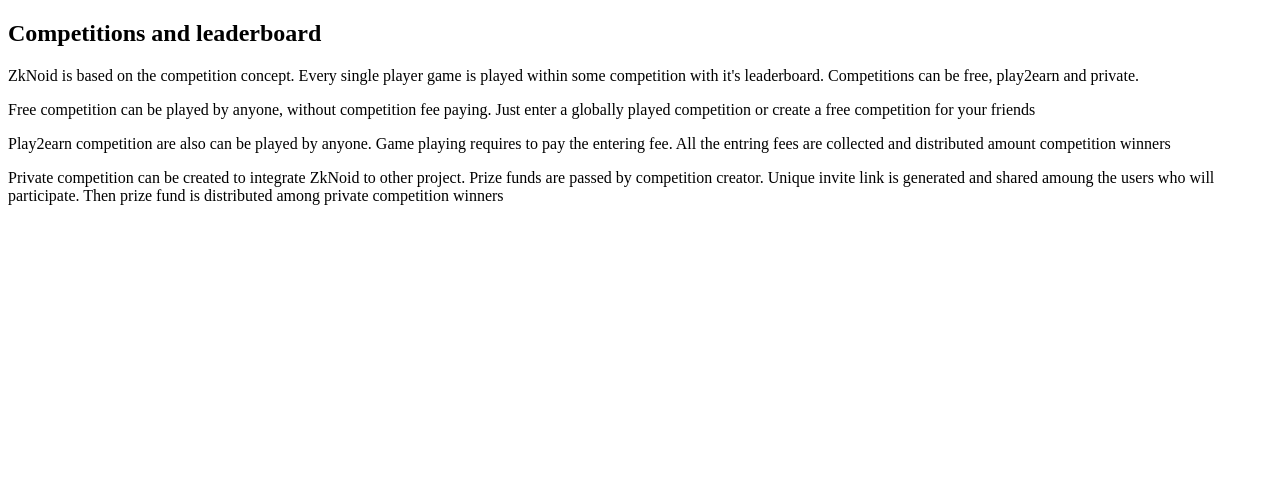
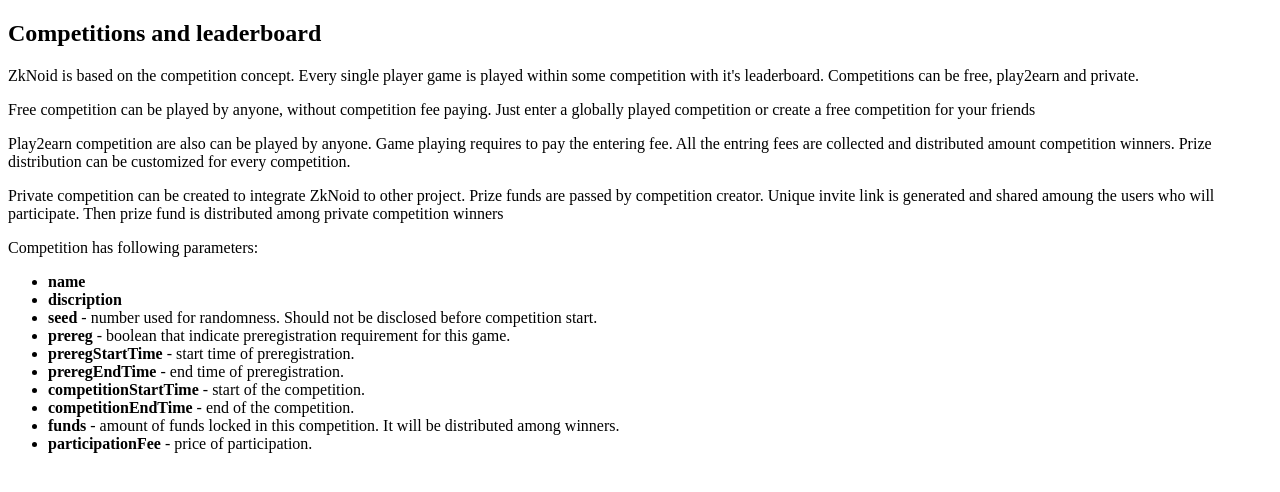
Before and after one commit to ZkNoid/docs, a Next.js app: page /docs/competitions in a window 1280 px wide. Shown: the top 492 px of the page. Built offline with nearby package versions, Linux system fonts and the light colour scheme.

Commit message:
competition fields added

```diff
--- a/pages/docs/competitions.mdx
+++ b/pages/docs/competitions.mdx
@@ -12,7 +12,20 @@
 Just enter a globally played competition or create a free competition for your friends
 
 Play2earn competition are also can be played by anyone. Game playing requires to pay the entering fee.
-All the entring fees are collected and distributed amount competition winners
+All the entring fees are collected and distributed amount competition winners. Prize distribution can be customized for every competition.
 
 Private competition can be created to integrate ZkNoid to other project. Prize funds are passed by competition creator.
 Unique invite link is generated and shared amoung the users who will participate. Then prize fund is distributed among private competition winners
+
+Competition has following parameters:
+
+-   **name**
+-   **discription**
+-   **seed** - number used for randomness. Should not be disclosed before competition start.
+-   **prereg** - boolean that indicate preregistration requirement for this game.
+-   **preregStartTime** - start time of preregistration.
+-   **preregEndTime** - end time of preregistration.
+-   **competitionStartTime** - start of the competition.
+-   **competitionEndTime** - end of the competition.
+-   **funds** - amount of funds locked in this competition. It will be distributed among winners.
+-   **participationFee** - price of participation.
```
